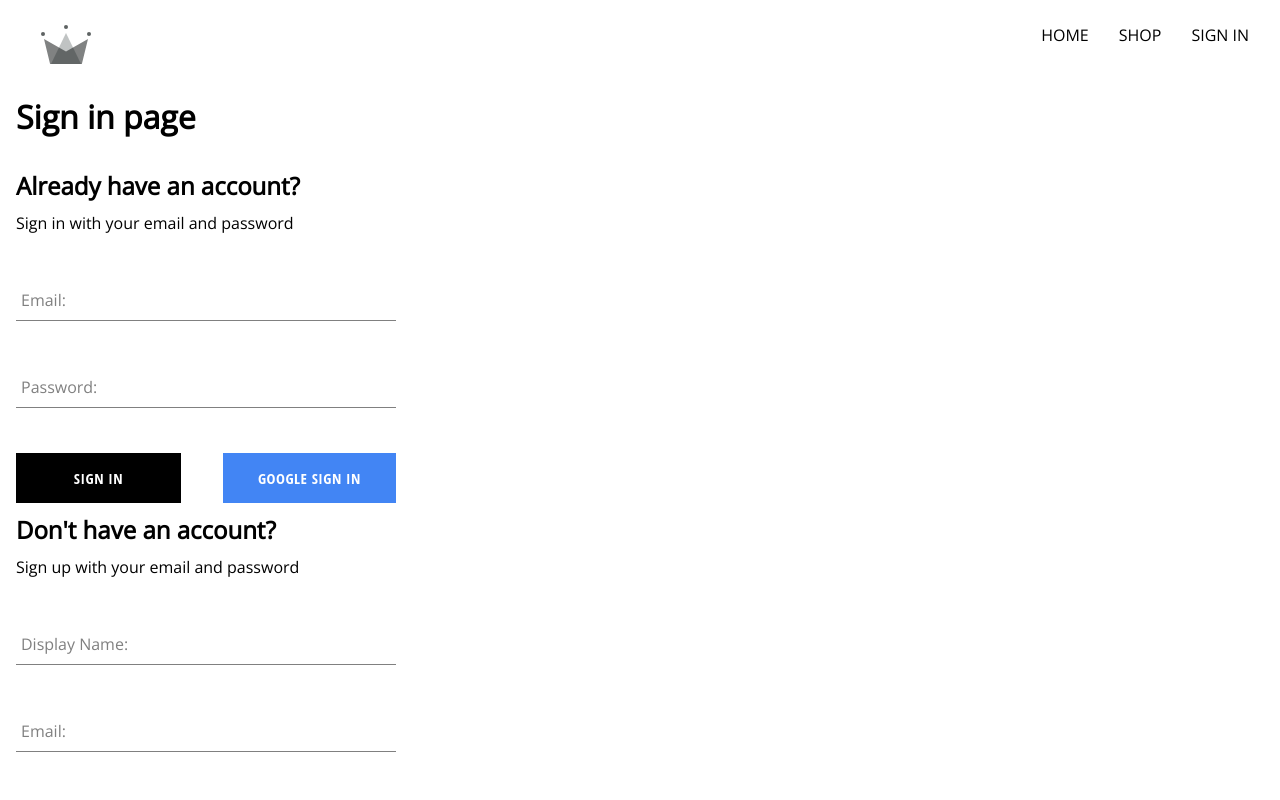
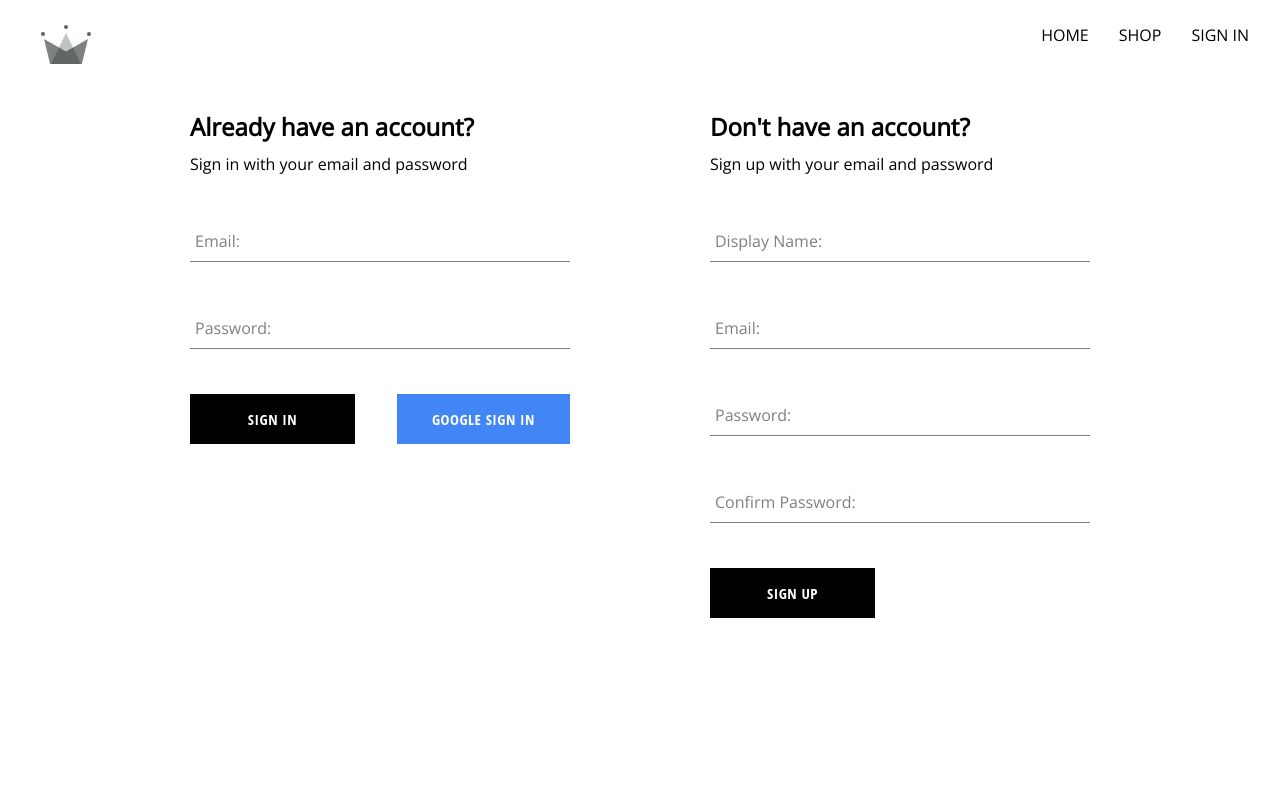
Before and after one commit to jasonsbarr/crwn-ecommerce, a React (Create React App) app: page /signin in a window 1280 px wide. Shown: the top 800 px of the page. Built offline with nearby package versions, Linux system fonts and the light colour scheme.

Commit message:
Finish authentication functionality and style page

```diff
--- a/src/components/authentication/authentication.component.js
+++ b/src/components/authentication/authentication.component.js
@@ -1,21 +1,10 @@
-import { getRedirectResult } from "firebase/auth";
-import {
-  auth,
-  signInWithGooglePopup,
-  createUserDocumentFromAuth,
-} from "../../utils/firebase.utils";
 import SignUpForm from "../sign-up/sign-up-form.components";
 import SignInForm from "../sign-in/sign-in-form.components";
+import "./authentication.styles.scss";
 
 const Authentication = () => {
-  const logGoogleUser = async () => {
-    const response = await signInWithGooglePopup();
-    const userDocRef = await createUserDocumentFromAuth(response);
-  };
-
   return (
-    <div>
-      <h1>Sign in page</h1>
+    <div className="authentication-container">
       <SignInForm />
       <SignUpForm />
     </div>
--- /dev/null
+++ b/src/components/authentication/authentication.styles.scss
@@ -0,0 +1,6 @@
+.authentication-container {
+    display: flex;
+    width: 900px;
+    justify-content: space-between;
+    margin: 30px auto;
+}
--- a/src/components/sign-in/sign-in-form.components.js
+++ b/src/components/sign-in/sign-in-form.components.js
@@ -38,7 +38,16 @@
       await signInUserWithEmailAndPassword(email, password);
       resetFormFields();
     } catch (e) {
-      console.log(`Error logging in: ${e.message}`);
+      switch (e.code) {
+        case "auth/wrong-password":
+          alert("Wrong password");
+          break;
+        case "auth/user-not-found":
+          alert("No user associated with this email");
+          break;
+        default:
+          alert(`Error logging in: ${e.message}`);
+      }
     }
   };
 
@@ -66,7 +75,7 @@
 
         <div className="buttons-container">
           <Button type="submit">Sign In</Button>
-          <Button onClick={signInWithGoogle} buttonType="google">
+          <Button type="button" onClick={signInWithGoogle} buttonType="google">
             Google Sign In
           </Button>
         </div>
```
